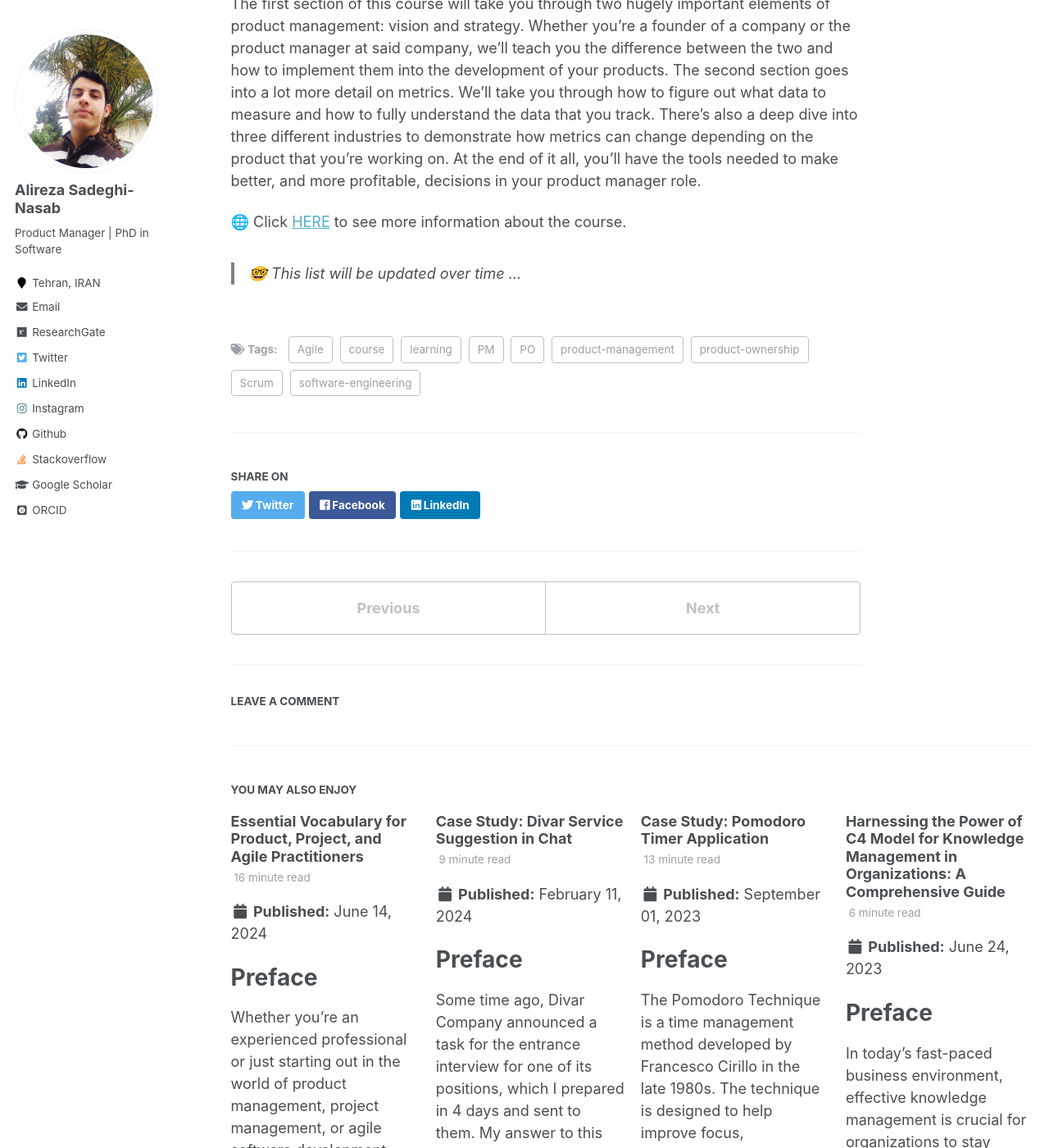
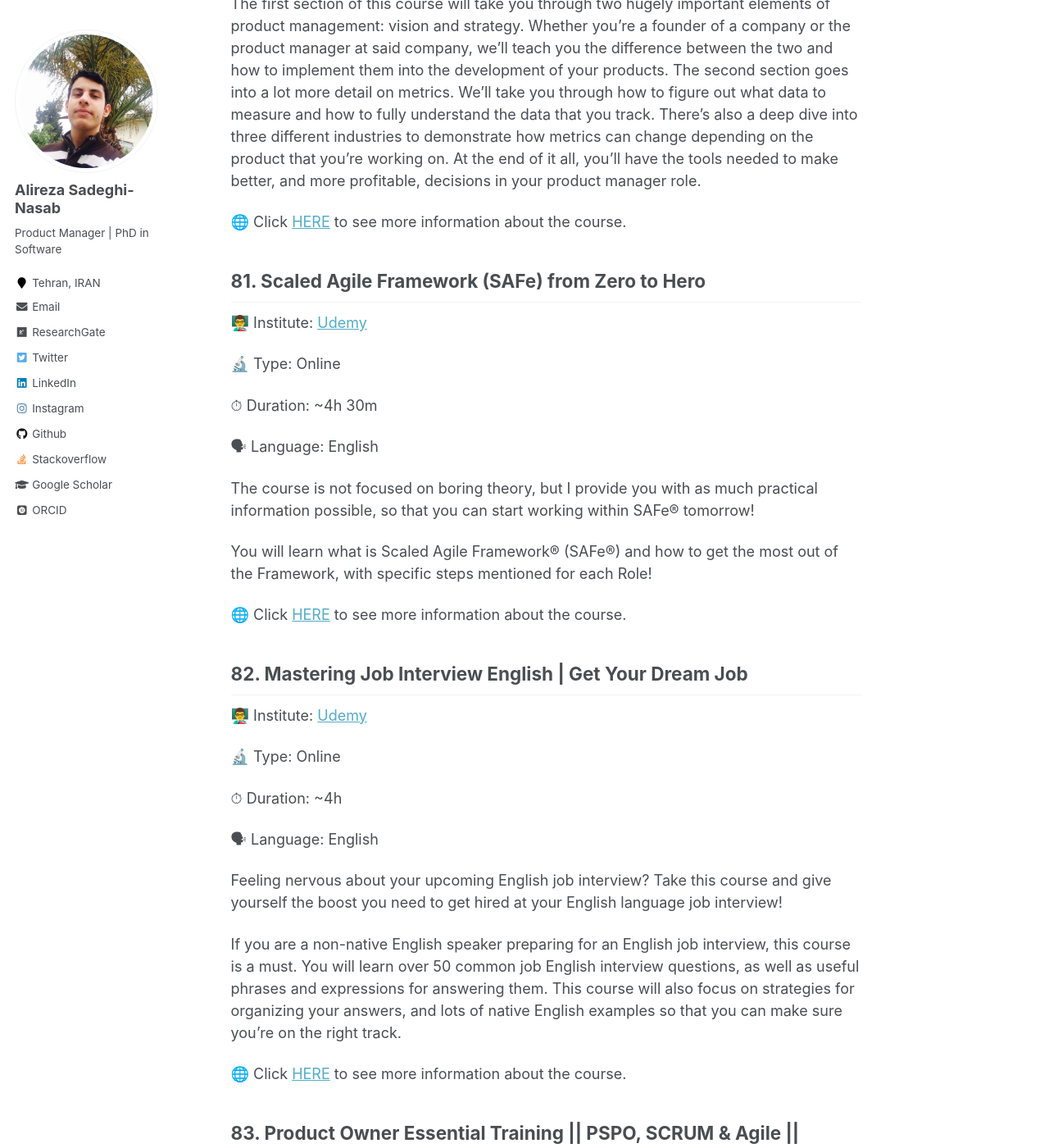
Before and after one commit to AlirezaSN/AlirezaSN.github.io, a Jekyll site: the page built from _posts/2023-03-25-blog-post-14.md, in a window 1280 px wide and 1400 px high, scrolled down 55480 px. Shown: the whole window at 82% size. Built offline with Jekyll 4.4.1, drawn with Linux system fonts in a browser that asks for light colours; some web fonts are replaced; comment, search, counter and statistics services are not loaded; some of the changed text lies outside the part shown.

Commit message:
add courses

```diff
--- a/_posts/2023-03-25-blog-post-14.md
+++ b/_posts/2023-03-25-blog-post-14.md
@@ -1503,4 +1503,50 @@ The first section of this course will take you through two hugely important elem
 
 🌐 Click [HERE](https://www.udemy.com/course/advanced-product-management-vision-strategy-metrics/) to see more information about the course.
 
+## 81. Scaled Agile Framework (SAFe) from Zero to Hero
+
+👨‍🏫 Institute: [Udemy]((https://www.udemy.com))
+
+🔬 Type: Online
+
+⏱ Duration: ~4h 30m
+
+🗣 Language: English
+
+The course is not focused on boring theory, but I provide you with as much practical information possible, so that you can start working within SAFe® tomorrow!
+
+You will learn what is Scaled Agile Framework® (SAFe®) and how to get the most out of the Framework, with specific steps mentioned for each Role!
+
+🌐 Click [HERE](https://www.udemy.com/course/agileteka-safe/) to see more information about the course.
+
+## 82. Mastering Job Interview English | Get Your Dream Job
+
+👨‍🏫 Institute: [Udemy]((https://www.udemy.com))
+
+🔬 Type: Online
+
+⏱ Duration: ~4h
+
+🗣 Language: English
+
+Feeling nervous about your upcoming English job interview? Take this course and give yourself the boost you need to get hired at your English language job interview!
+
+If you are a non-native English speaker preparing for an English job interview, this course is a must. You will learn over 50 common job English interview questions, as well as useful phrases and expressions for answering them. This course will also focus on strategies for organizing your answers, and lots of native English examples so that you can make sure you're on the right track.
+
+🌐 Click [HERE](https://www.udemy.com/course/job-interview-english-essentials/) to see more information about the course.
+
+## 83. Product Owner Essential Training || PSPO, SCRUM & Agile ||
+
+👨‍🏫 Institute: [Udemy]((https://www.udemy.com))
+
+🔬 Type: Online
+
+⏱ Duration: ~3h
+
+🗣 Language: English
+
+Agile Product Owner, Scrum Product Owner, PSPO 1, PSPO Essentials, Build and Sustaining Competitive Advantage in Action.
+
+🌐 Click [HERE](https://epin.az/product/product-owner-essential-training-pspo-scrum-agile-g) to see more information about the course.
+
 > 🤓 This list will be updated over time ...
```
